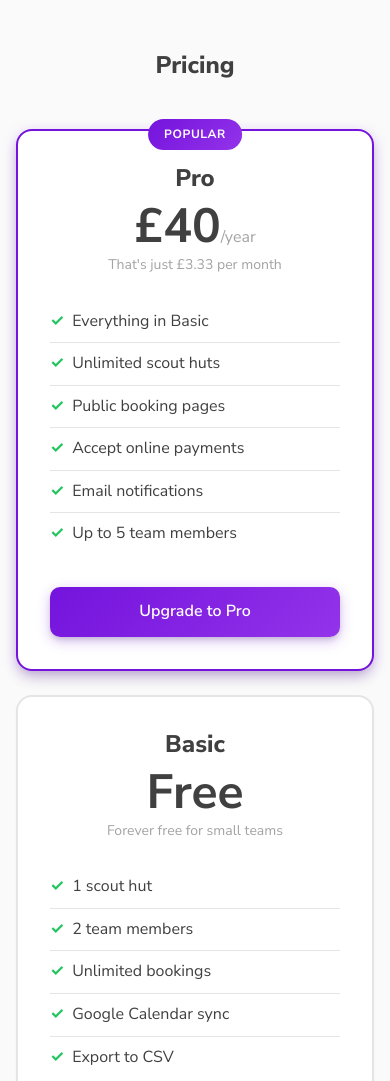
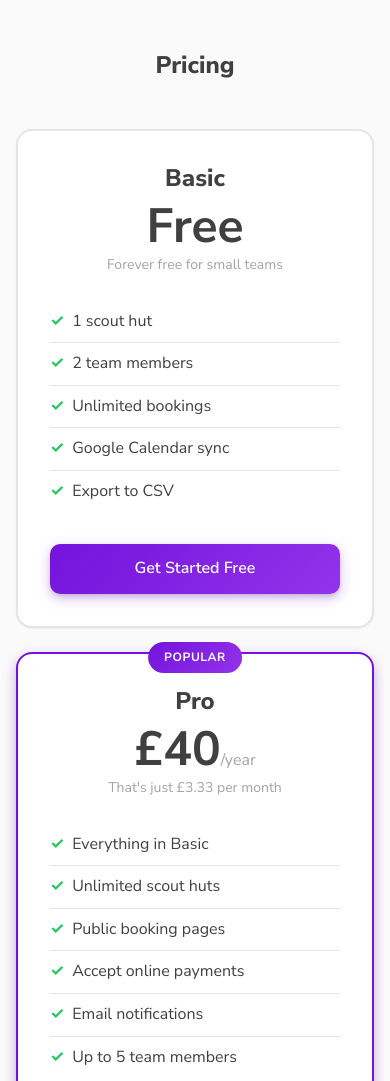
Before and after one commit to abibaconwebsites/scout-bookings, a plain HTML site: page index.html in a window 390 px wide. Shown: the part 960-2041 px from the top of the page. Drawn offline with nearby package versions, Linux system fonts and the light colour scheme.

Commit message:
pricing order

```diff
--- a/css/styles.css
+++ b/css/styles.css
@@ -1793,7 +1793,6 @@ small {
 
   .pricing-card-featured {
     transform: none;
-    order: -1;
   }
 }
 
```
